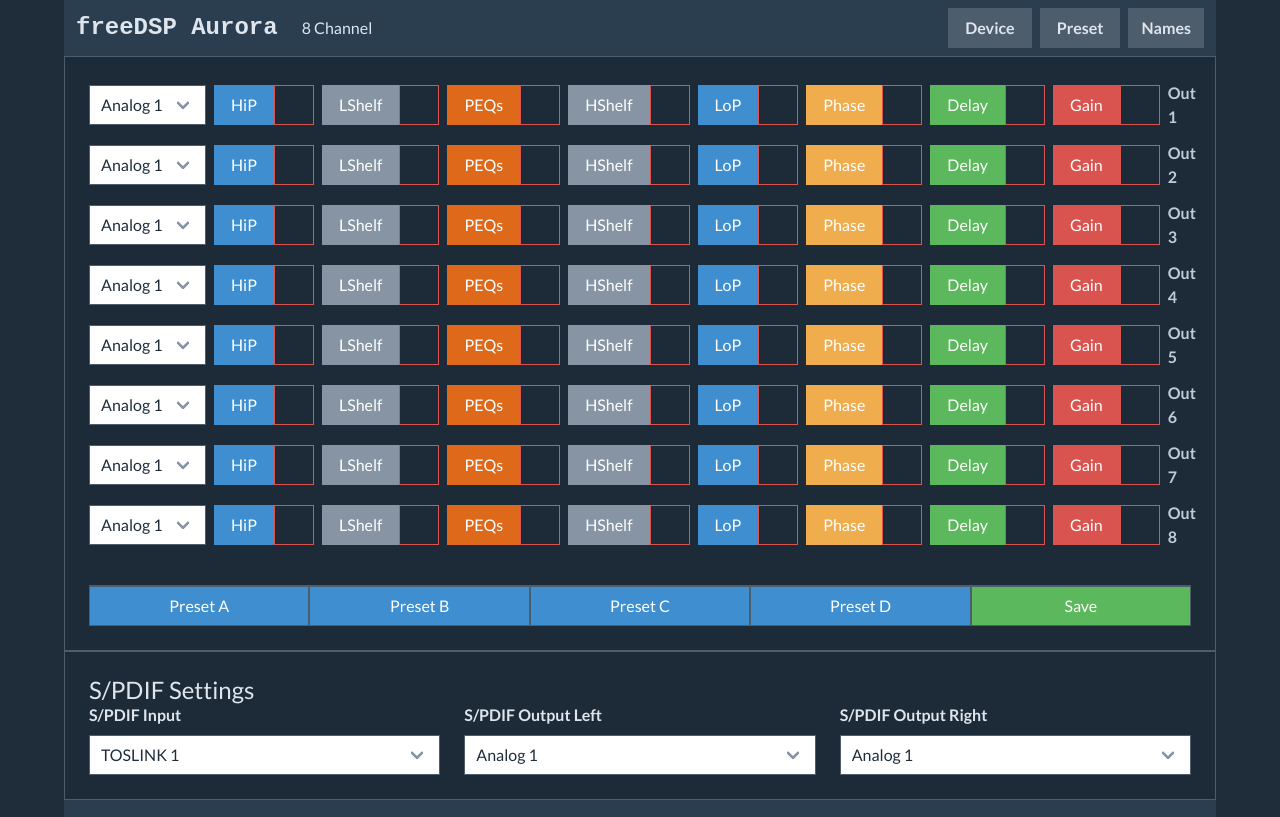
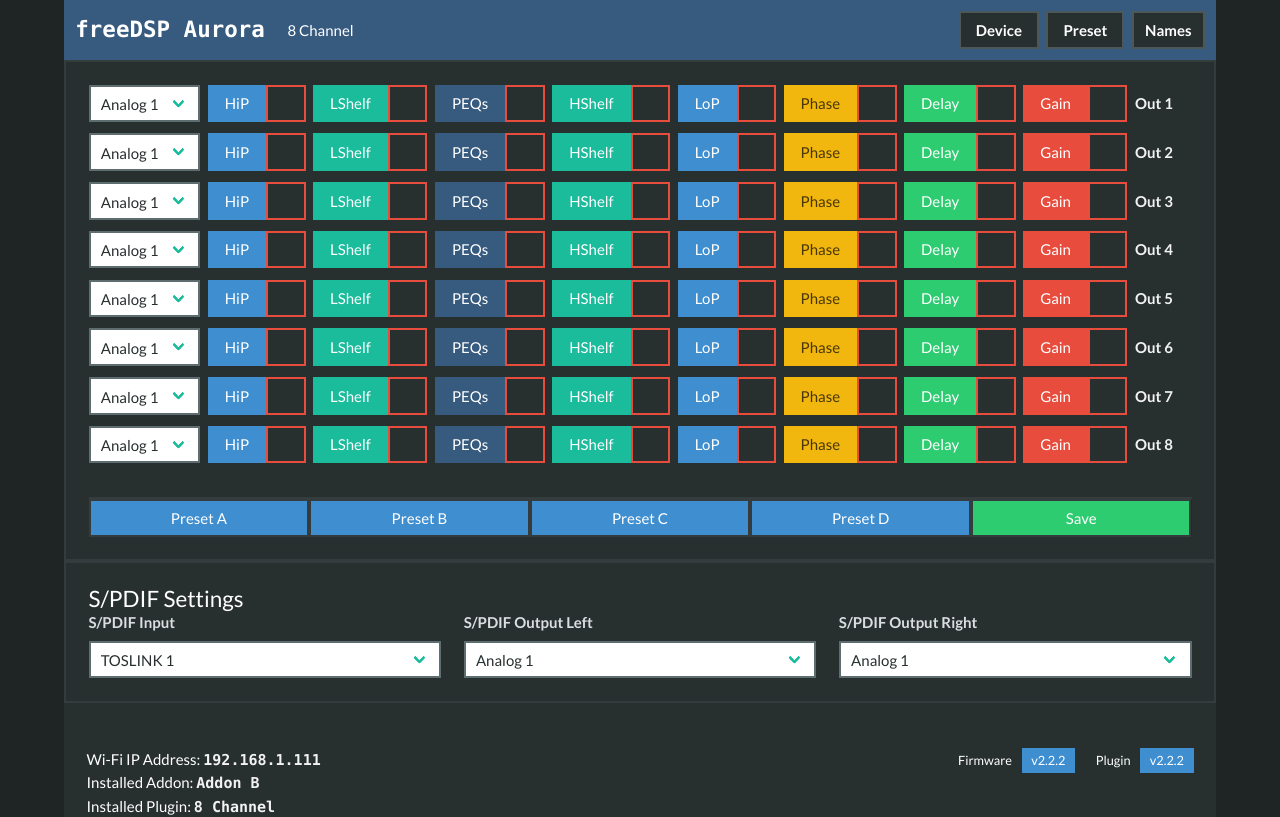
Before and after one commit to exislow/freeDSP-Aurora-8chan-frontend, a SvelteKit app: page / in a window 1280 px wide. Shown: the top 817 px of the page. Built offline with nearby package versions, Linux system fonts and the light colour scheme; a web font is replaced by a local one.

Commit message:
Theme changed to darkly.

```diff
--- a/src/_override.scss
+++ b/src/_override.scss
@@ -1,20 +1,35 @@
 // Overrides
 @if $bulmaswatch-import-font {
-  @import url("https://fonts.googleapis.com/css?family=Lato:300,400,700&display=swap");
+    @import url("https://fonts.googleapis.com/css?family=Lato:400,700,400italic&display=swap");
 }
 
-.section {
-  background-color: $body-background-color;
+hr {
+    height: $border-width;
+}
+
+h6 {
+    text-transform: uppercase;
+    letter-spacing: 0.5px;
 }
 
 .hero {
-  background-color: $body-background-color;
+    background-color: $grey-dark;
+}
+
+a {
+    transition: all 200ms ease;
 }
 
 .button {
-  &.is-hovered,
-  &:hover {
-    background-color: darken($button-background-color, 3%);
+    transition: all 200ms ease;
+    border-width: $border-width;
+    color: $white;
+
+    &.is-active,
+    &.is-focused,
+    &:active,
+    &:focus {
+        box-shadow: 0 0 0 2px rgba($button-focus-border-color, 0.5);
     }
     @each $name, $pair in $colors {
         $color: nth($pair, 1);
@@ -23,18 +38,82 @@
         &.is-#{$name} {
             &.is-hovered,
             &:hover {
-        background-color: darken($color, 3%);
+                background-color: lighten($color, 7.5%);
+            }
+
+            &.is-active,
+            &.is-focused,
+            &:active,
+            &:focus {
+                border-color: $color;
+                box-shadow: 0 0 0 2px rgba($color, 0.5);
             }
         }
-  }
-
-  &.is-loading:after {
-    border-color: transparent transparent $grey-light $grey-light;
     }
 }
 
 .label {
     color: $grey-lighter;
+}
+
+.input,
+.textarea {
+    transition: all 200ms ease;
+    box-shadow: none;
+    border-width: $border-width;
+    padding-left: 1em;
+    padding-right: 1em;
+}
+
+.select {
+    &:after,
+    select {
+        border-width: $border-width;
+    }
+}
+
+.control {
+    &.has-addons {
+        .button,
+        .input,
+        .select {
+            margin-right: -$border-width;
+        }
+    }
+}
+
+.notification {
+    background-color: $grey-dark;
+}
+
+.card {
+    $card-border-color: lighten($grey-darker, 5);
+    box-shadow: none;
+    border: $border-width solid $card-border-color;
+    background-color: $grey-darker;
+    border-radius: $radius;
+
+    .card-image {
+        img {
+            border-radius: $radius $radius 0 0;
+        }
+    }
+
+    .card-header {
+        box-shadow: none;
+        background-color: rgba($black-bis, 0.2);
+        border-radius: $radius $radius 0 0;
+    }
+
+    .card-footer {
+        background-color: rgba($black-bis, 0.2);
+    }
+
+    .card-footer,
+    .card-footer-item {
+        border-width: $border-width;
+        border-color: $card-border-color;
+    }
 }
 
 .notification {
@@ -51,73 +130,157 @@
     }
 }
 
-.card {
-  border: 1px solid $border;
+.tag {
     border-radius: $radius;
-
-  .card-image {
-    img {
-      border-radius: $radius $radius 0 0;
-    }
 }
 
-  .card-header {
-    border-radius: $radius $radius 0 0;
-  }
-
-  .card-footer,
-  .card-footer-item {
-    border-width: 1px;
-    border-color: $border;
+.menu-list {
+    a {
+        transition: all 300ms ease;
     }
 }
 
 .modal-card-body {
-  background-color: $body-background-color;
+    background-color: $grey-darker;
+}
+
+.modal-card-foot,
+.modal-card-head {
+    border-color: $grey-dark;
+}
+
+.message-header {
+    font-weight: $weight-bold;
+    background-color: $grey-dark;
+    color: $white;
+}
+
+.message-body {
+    border-width: $border-width;
+    border-color: $grey-dark;
 }
 
 .navbar {
+    border-radius: $radius;
+
     &.is-transparent {
-    background-color: transparent;
+        background: none;
+    }
+
+    &.is-primary {
+        .navbar-dropdown {
+            a.navbar-item.is-active {
+                background-color: $link;
+            }
+        }
     }
 
     @include until($navbar-breakpoint) {
         .navbar-menu {
-      background-color: transparent;
+            background-color: $navbar-background-color;
+            border-radius: 0 0 $radius $radius;
+        }
     }
 }
 
+.hero .navbar,
+body > .navbar {
+    border-radius: 0;
+}
+
+.pagination-link,
+.pagination-next,
+.pagination-previous {
+    border-width: $border-width;
+}
+
+.panel-block,
+.panel-heading,
+.panel-tabs {
+    border-width: $border-width;
+
+    &:first-child {
+        border-top-width: $border-width;
+    }
+}
+
+.panel-heading {
+    font-weight: $weight-bold;
+}
+
+.panel-tabs {
+    a {
+        border-width: $border-width;
+        margin-bottom: -$border-width;
+
+        &.is-active {
+            border-bottom-color: $link-active;
+        }
+    }
+}
+
+.panel-block {
+    &:hover {
+        color: $link-hover;
+
+        .panel-icon {
+            color: $link-hover;
+        }
+    }
+
+    &.is-active {
+        .panel-icon {
+            color: $link-active;
+        }
+    }
+}
+
+.tabs {
+    a {
+        border-bottom-width: $border-width;
+        margin-bottom: -$border-width;
+    }
+
+    ul {
+        border-bottom-width: $border-width;
+    }
+
+    &.is-boxed {
+        a {
+            border-width: $border-width;
+        }
+
+        li.is-active a {
+            background-color: darken($grey-darker, 4);
+        }
+    }
+
+    &.is-toggle {
+        li a {
+            border-width: $border-width;
+            margin-bottom: 0;
+        }
+
+        li + li {
+            margin-left: -$border-width;
+        }
+    }
+}
+
+.hero {
+    // Colors
     @each $name, $pair in $colors {
         $color: nth($pair, 1);
         $color-invert: nth($pair, 2);
 
         &.is-#{$name} {
-      @include until($navbar-breakpoint) {
-        .navbar-item,
-        .navbar-link {
-          color: $color-invert;
-
-          &.is-active {
-            color: rgba($color-invert, 0.7);
-          }
-        }
-
-        .navbar-burger {
-          span {
-            background-color: $color-invert;
+            .navbar {
+                .navbar-dropdown {
+                    .navbar-item:hover {
+                        background-color: $navbar-dropdown-item-hover-background-color;
                     }
                 }
             }
         }
     }
 }
-
-.hero {
-  .navbar {
-    .navbar-dropdown {
-      .navbar-item {
-        color: $grey-lighter;
-      }
-    }
-  }
-}
--- a/src/_variables-theme.scss
+++ b/src/_variables-theme.scss
@@ -1,98 +1,112 @@
 ////////////////////////////////////////////////
-// SUPERHERO
+// DARKLY
 ////////////////////////////////////////////////
-$grey-darker: #1f2d3b;
-$grey-dark: #2b3e50;
-$grey: #4e5d6c;
-$grey-light: #8694a4;
-$grey-lighter: #dee5ed;
+$grey-lighter: #dbdee0;
+$grey-light: #8c9b9d;
+$grey: darken($grey-light, 18);
+$grey-dark: darken($grey, 18);
+$grey-darker: darken($grey, 23);
 
-$orange: #df691a;
-$yellow: #f0ad4e;
-$green: #5cb85c;
-$blue: #5bc0de;
-$red: #d9534f;
+$orange: #e67e22;
+$yellow: #f1b70e;
+$green: #2ecc71;
+$turquoise: #1abc9c;
+$blue: #3498db;
+$purple: #8e44ad;
+$red: #e74c3c;
+$white-ter: #ecf0f1;
+$primary: #375a7f !default;
+$yellow-invert: #fff;
 
-$primary: $orange !default;
-
-$dark: darken($grey-darker, 3);
-
-$title-color: $grey-lighter;
-$title-weight: 400;
-$subtitle-strong-color: $grey-lighter;
-$subtitle-color: darken($grey-lighter, 10);
-$subtitle-strong-color: darken($grey-lighter, 10);
-
-$background: $grey-dark;
-$body-background-color: $grey-darker;
-$footer-background-color: $background;
-
-$border: $grey;
-
-$family-sans-serif: "Lato", "Helvetica Neue", Helvetica, Arial, sans-serif;
-
-$text: $grey-lighter;
-$text-strong: darken($grey-lighter, 10);
-$text-light: $grey-light;
-
-$box-background-color: $background;
-
-$card-shadow: none;
-$card-background-color: darken($body-background-color, 1);
-$card-header-box-shadow: none;
-$card-header-background-color: darken($body-background-color, 3);
-$card-footer-background-color: darken($body-background-color, 3);
-
-$link: $grey-light;
-$link-hover: $grey-lighter;
-$link-focus: $grey-lighter;
-$link-active: $grey-lighter;
-
-$button-color: $grey-lighter;
-$button-background-color: $grey;
-$button-border-color: $grey;
-
-$button-hover-border: transparent;
-$button-active-border-color: transparent;
+$family-sans-serif: "Lato", -apple-system, BlinkMacSystemFont, "Segoe UI",
+"Helvetica Neue", "Helvetica", "Arial", sans-serif;
+$family-monospace: "Inconsolata", "Consolas", "Monaco", monospace;
 
 $radius: 0;
 $radius-small: 0;
+$radius-large: 8px;
+$size-6: 15px;
+$size-7: 0.85em;
+$title-weight: 500;
+$subtitle-weight: 400;
+$subtitle-color: $grey-dark;
 
-$input-hover-color: $link-hover;
+$border-width: 2px;
+$border: $grey;
+
+$body-background-color: darken($grey-darker, 4);
+$body-size: 15px;
+
+$background: $grey-darker;
+$footer-background-color: $background;
+$button-background-color: $background;
+$button-border-color: lighten($button-background-color, 15);
+
+$title-color: #fff;
+$subtitle-color: $grey-light;
+$subtitle-strong-color: $grey-light;
+
+$text: #fff;
+$text-light: lighten($text, 10);
+$text-strong: darken($text, 5);
+
+$box-color: $text;
+$box-background-color: $grey-dark;
+$box-shadow: none;
+
+$link: $turquoise;
+$link-hover: lighten($link, 5);
+$link-focus: darken($link, 5);
+$link-active: darken($link, 5);
+$link-focus-border: $grey-light;
+
+$button-color: $primary;
+$button-hover-color: darken($text, 5); // text-dark
+$button-focus: darken($text, 5); // text-dark
+$button-active-color: darken($text, 5); // text-dark
+$button-disabled-background-color: $grey-light;
+
+$control-height: 2.5em;
+
 $input-color: $grey-darker;
 $input-icon-color: $grey;
 $input-icon-active-color: $input-color;
+$input-hover-color: $grey-light;
+$input-disabled-background-color: $grey-light;
+$input-disabled-border: $grey-lighter;
 
 $table-color: $text;
-$table-head-color: $grey-lighter;
+$table-head: $grey-lighter;
 $table-background-color: $grey-dark;
 $table-cell-border: 1px solid $grey;
+
 $table-row-hover-background-color: $grey-darker;
 $table-striped-row-even-background-color: $grey-darker;
-$table-striped-row-even-hover-background-color: lighten($grey-darker, 4);
+$table-striped-row-even-hover-background-color: lighten($grey-darker, 2);
 
-$navbar-background-color: $background;
+$pagination-color: $link;
+$pagination-border-color: $border;
+
+$navbar-height: 4rem;
+
+$navbar-background-color: $primary;
 $navbar-item-color: $text;
-$navbar-item-hover-color: $grey-light;
-$navbar-item-active-color: $primary;
-$navbar-item-hover-background-color: rgba($grey-darker, 0.1);
-$navbar-item-active-background-color: rgba($grey-darker, 0.1);
-$navbar-dropdown-item-hover-color: $grey-light;
-$navbar-dropdown-item-active-color: $primary;
-$navbar-dropdown-background-color: $background;
-$navbar-dropdown-arrow: currentColor;
+$navbar-item-hover-color: $link;
+$navbar-item-hover-background-color: transparent;
+$navbar-item-active-color: $link;
+$navbar-dropdown-arrow: #fff;
+$navbar-divider-background-color: rgba(0, 0, 0, 0.2);
+$navbar-dropdown-border-top: 1px solid $navbar-divider-background-color;
+$navbar-dropdown-background-color: $primary;
+$navbar-dropdown-item-hover-color: $grey-lighter;
+$navbar-dropdown-item-hover-background-color: transparent;
+$navbar-dropdown-item-active-background-color: transparent;
+$navbar-dropdown-item-active-color: $link;
 
 $dropdown-content-background-color: $background;
 $dropdown-item-color: $text;
-$dropdown-item-hover-color: $text-light;
 
-$tabs-toggle-link-active-background-color: $background;
-$tabs-toggle-link-active-border-color: $border;
-$tabs-toggle-link-active-color: #fff;
-$tabs-boxed-link-active-background-color: $body-background-color;
-
-$pagination-color: $link;
-$pagination-border-color: $border;
+$progress-value-background-color: $grey-lighter;
 
 $bulmaswatch-import-font: true !default;
 
@@ -103,6 +117,7 @@ $progress-bar-background-color: $grey-dark;
 $panel-heading-background-color: $grey-dark;
 
 
+
 // custom
 $modal-content-width: 1000px;
 $fa-font-path: '@fortawesome/fontawesome-free/webfonts';
```
Also changed, not shown: 1 other file (tests, documents, lock files or other folders). Lines whose indentation alone changed are shown as unchanged.
